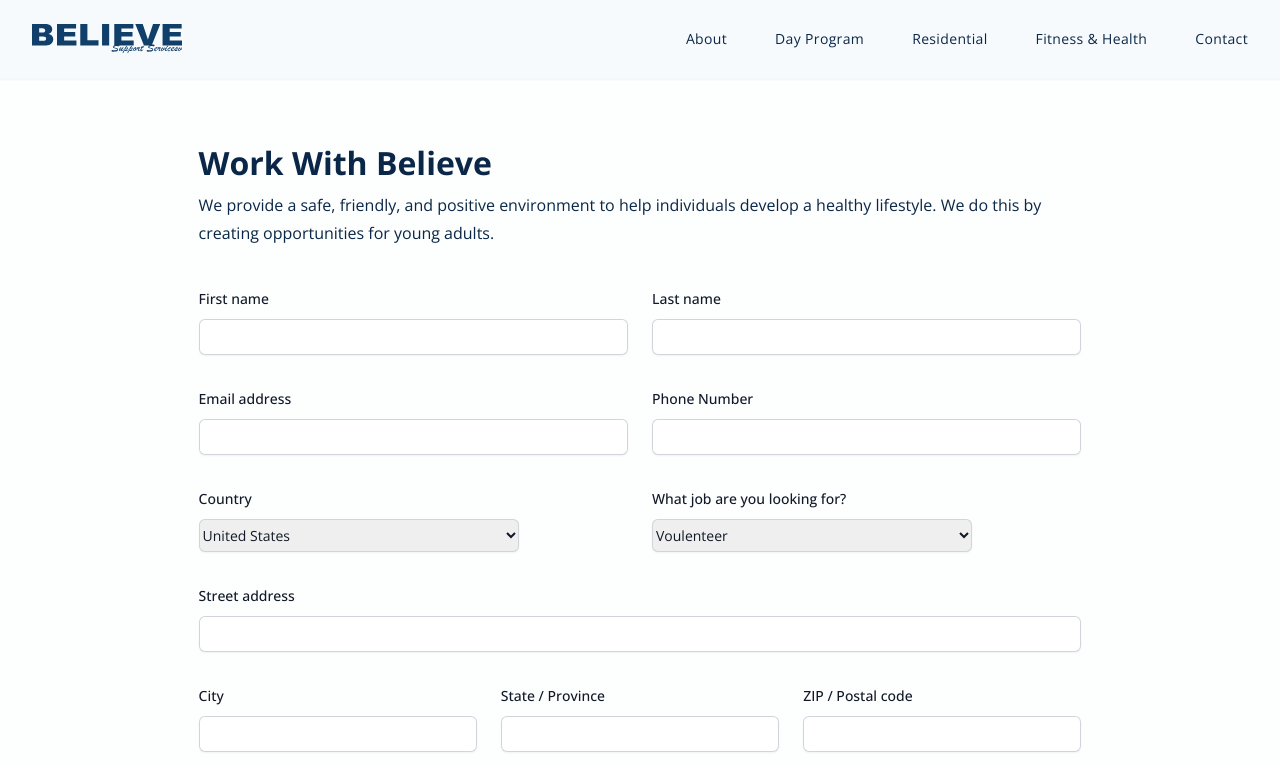
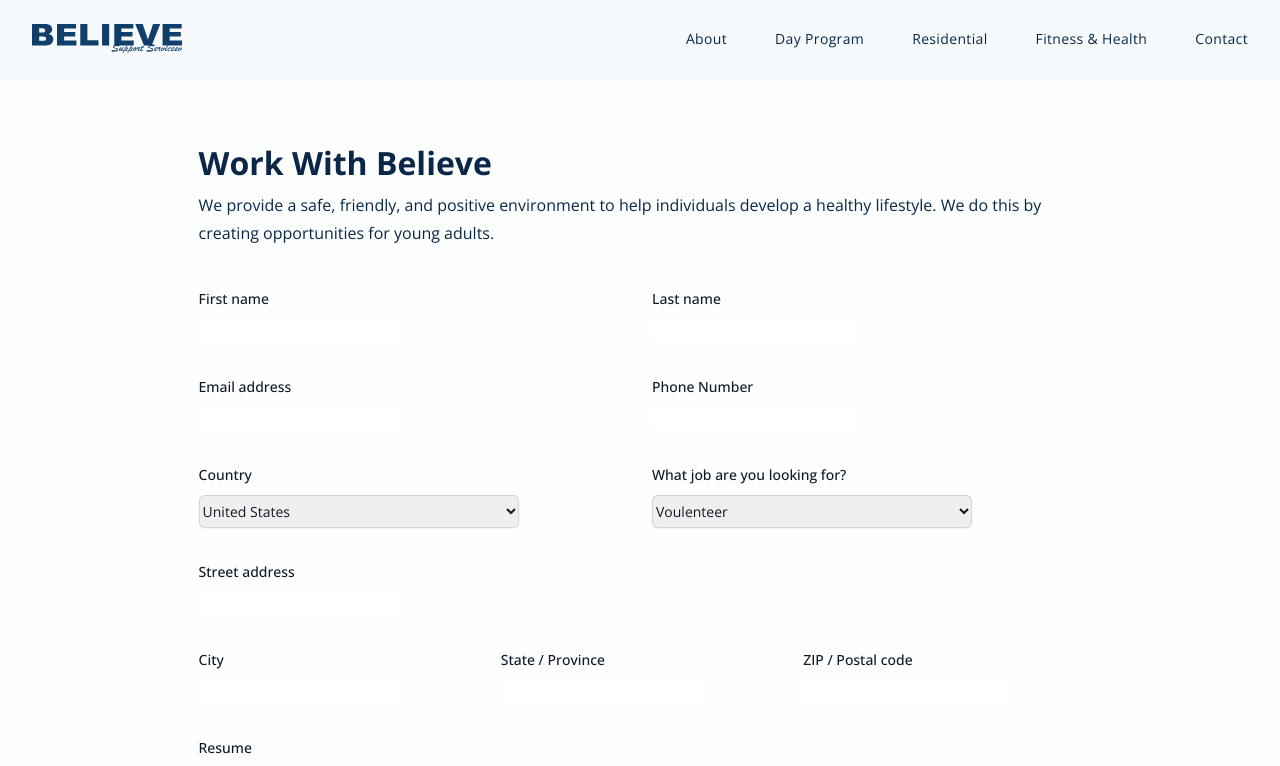
Before and after one commit to Justin-Bento/believe-support-services, a Next.js app: page /signup in a window 1280 px wide. Shown: the top 766 px of the page. Built offline with nearby package versions, Linux system fonts and the light colour scheme.

Commit message:
replaced className with input

```diff
--- a/src/pages/signup.tsx
+++ b/src/pages/signup.tsx
@@ -40,7 +40,7 @@ function ContactForm() {
                   name="first-name"
                   id="first-name"
                   autoComplete="given-name"
-                  className="block w-full rounded-md border-0 py-1.5 text-gray-900 shadow-sm ring-1 ring-inset ring-gray-300 placeholder:text-gray-400 focus:ring-2 focus:ring-inset focus:ring-primary-600 sm:text-sm sm:leading-6"
+                  className="input"
                 />
               </div>
             </div>
@@ -55,7 +55,7 @@ function ContactForm() {
                   name="last-name"
                   id="last-name"
                   autoComplete="family-name"
-                  className="block w-full rounded-md border-0 py-1.5 text-gray-900 shadow-sm ring-1 ring-inset ring-gray-300 placeholder:text-gray-400 focus:ring-2 focus:ring-inset focus:ring-primary-600 sm:text-sm sm:leading-6"
+                  className="input"
                 />
               </div>
             </div>
@@ -70,7 +70,7 @@ function ContactForm() {
                   name="email"
                   type="email"
                   autoComplete="email"
-                  className="block w-full rounded-md border-0 py-1.5 text-gray-900 shadow-sm ring-1 ring-inset ring-gray-300 placeholder:text-gray-400 focus:ring-2 focus:ring-inset focus:ring-primary-600 sm:text-sm sm:leading-6"
+                  className="input"
                 />
               </div>
             </div>
@@ -85,7 +85,7 @@ function ContactForm() {
                   name="phoneNumber"
                   type="phoneNumber"
                   autoComplete="phoneNumber"
-                  className="block w-full rounded-md border-0 py-1.5 text-gray-900 shadow-sm ring-1 ring-inset ring-gray-300 placeholder:text-gray-400 focus:ring-2 focus:ring-inset focus:ring-primary-600 sm:text-sm sm:leading-6"
+                  className="input"
                 />
               </div>
             </div>
@@ -136,7 +136,7 @@ function ContactForm() {
                   name="street-address"
                   id="street-address"
                   autoComplete="street-address"
-                  className="block w-full rounded-md border-0 py-1.5 text-gray-900 shadow-sm ring-1 ring-inset ring-gray-300 placeholder:text-gray-400 focus:ring-2 focus:ring-inset focus:ring-primary-600 sm:text-sm sm:leading-6"
+                  className="input"
                 />
               </div>
             </div>
@@ -151,7 +151,7 @@ function ContactForm() {
                   name="city"
                   id="city"
                   autoComplete="address-level2"
-                  className="block w-full rounded-md border-0 py-1.5 text-gray-900 shadow-sm ring-1 ring-inset ring-gray-300 placeholder:text-gray-400 focus:ring-2 focus:ring-inset focus:ring-primary-600 sm:text-sm sm:leading-6"
+                  className="input"
                 />
               </div>
             </div>
@@ -166,7 +166,7 @@ function ContactForm() {
                   name="region"
                   id="region"
                   autoComplete="address-level1"
-                  className="block w-full rounded-md border-0 py-1.5 text-gray-900 shadow-sm ring-1 ring-inset ring-gray-300 placeholder:text-gray-400 focus:ring-2 focus:ring-inset focus:ring-primary-600 sm:text-sm sm:leading-6"
+                  className="input"
                 />
               </div>
             </div>
@@ -181,7 +181,7 @@ function ContactForm() {
                   name="postal-code"
                   id="postal-code"
                   autoComplete="postal-code"
-                  className="block w-full rounded-md border-0 py-1.5 text-gray-900 shadow-sm ring-1 ring-inset ring-gray-300 placeholder:text-gray-400 focus:ring-2 focus:ring-inset focus:ring-primary-600 sm:text-sm sm:leading-6"
+                  className="input"
                 />
               </div>
             </div>
```
